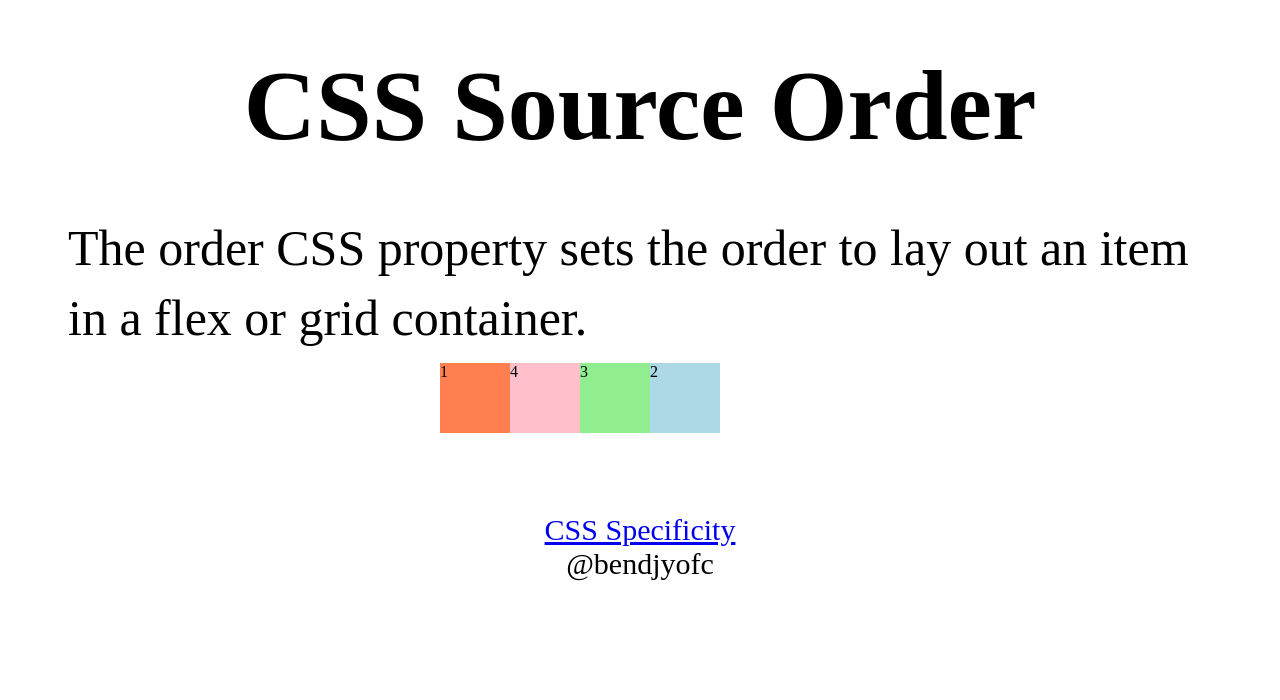
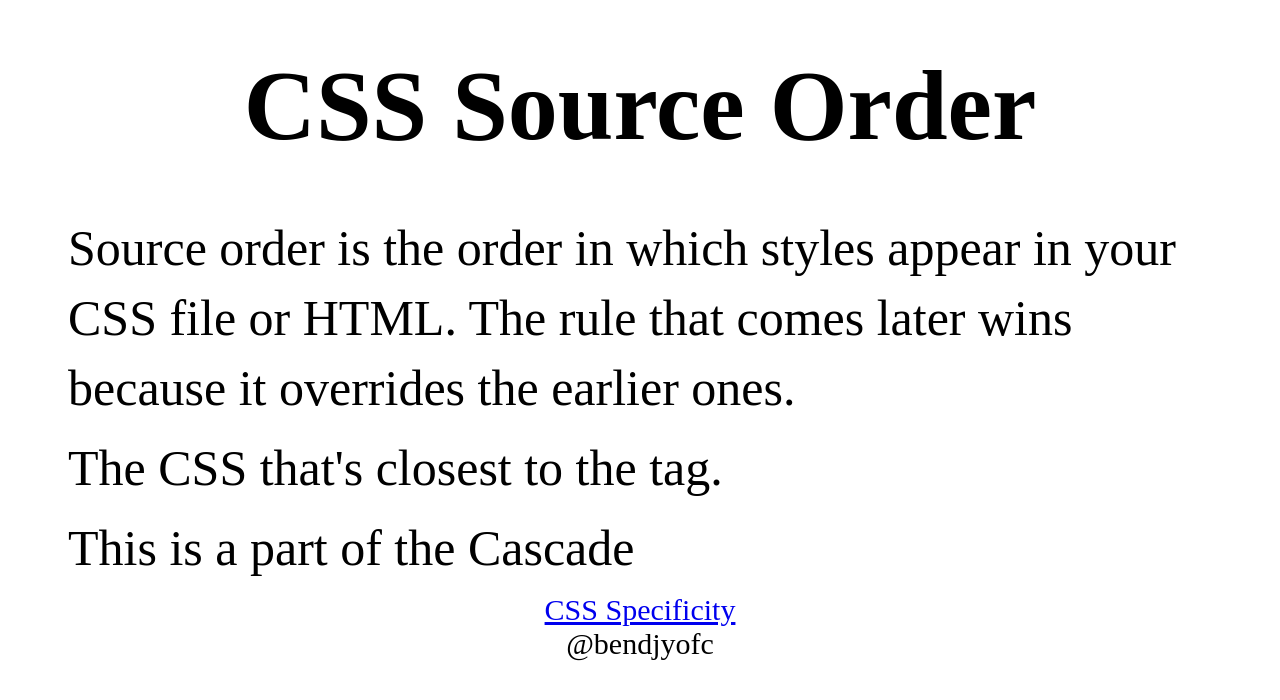
Before and after one commit to Lxwhz/Classwork, a plain HTML site: page 2024-2025/HTML/week_18/w2presen3.html in a window 1280 px wide. Drawn offline with Linux system fonts and the light colour scheme.

Commit message:
week 18 vocab

```diff
--- a/2024-2025/HTML/week_18/w2presen3.html
+++ b/2024-2025/HTML/week_18/w2presen3.html
@@ -8,13 +8,10 @@
 <body>
 <main>
   <h2>CSS Source Order</h2>
-  <p>The order CSS property sets the order to lay out an item in a flex or grid container.</p>
-  <div id="main">
-    <div id="RedDiv">1</div>
-    <div id="BlueDIV">2</div>
-    <div id="GreenDIV">3</div>
-    <div id="PinkDIV">4</div>
-  </div>
+  <p>Source order is the order in which styles appear in your CSS file or HTML. The rule that comes later wins because it overrides the earlier ones.</p>
+  <p>The CSS that's closest to the tag.</p>
+  <p>This is a part of the Cascade</p>
+
 </main>
 <footer>
   <a href="w2presen4.html">CSS Specificity</a><br>
```
Also changed, not shown: 2024-2025/HTML/week_18/w2presen2.html (+1 -0 lines), 2024-2025/HTML/week_18/w2presen4.html (+1 -0 lines), 2024-2025/HTML/week_18/w2presen5.html (+1 -1 lines).
